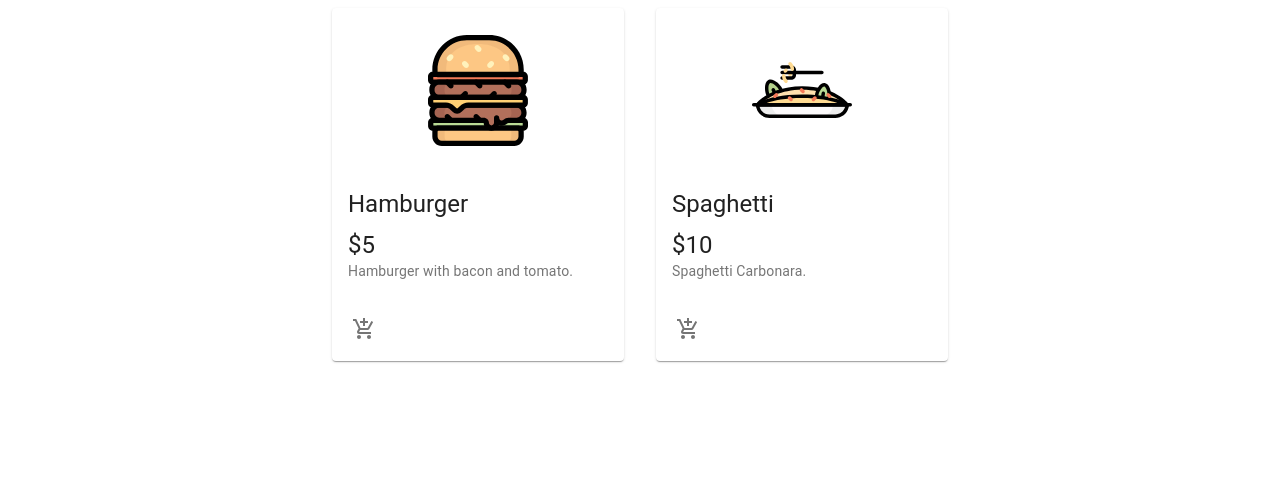
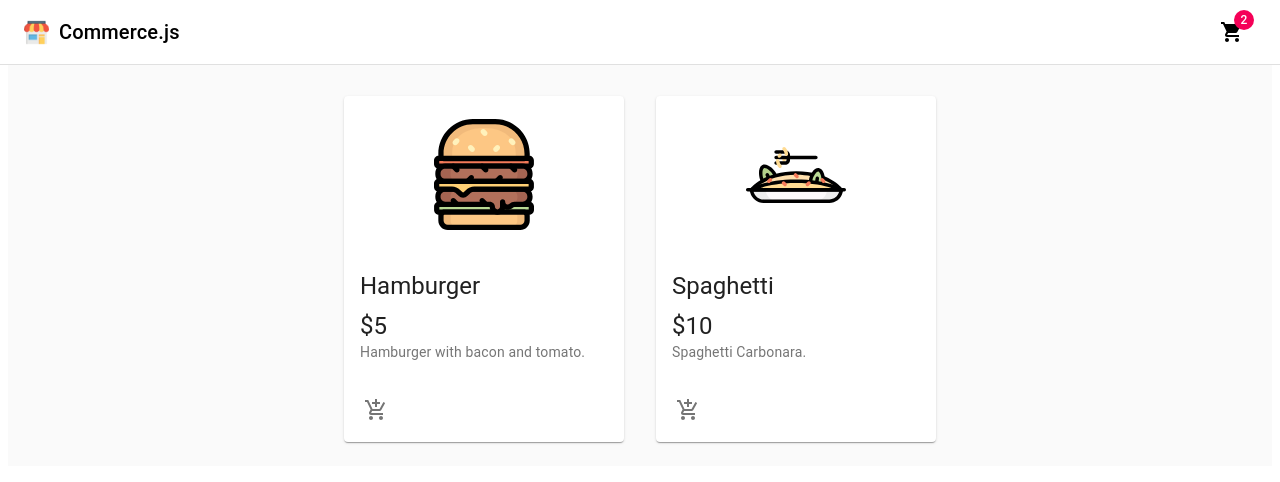
Before and after one commit to weichieh123/React-E-Commerce, a React (Create React App) app: page / in a window 1280 px wide. Shown: the top 482 px of the page. Built offline with nearby package versions, Linux system fonts and the light colour scheme.

Commit message:
新增Navbar

```diff
--- a/src/App.js
+++ b/src/App.js
@@ -1,9 +1,10 @@
 import React from 'react'
-import Products from './components/Products/Products'
+import { Products, Navbar } from './components'
 
 function App() {
     return (
         <div>
+            <Navbar />
             <Products />
         </div>
     )
--- /dev/null
+++ b/src/components/Navbar/Navbar.js
@@ -0,0 +1,31 @@
+import React from 'react'
+import { AppBar, Toolbar, IconButton, Badge, MenuItem, Menu, Typography } from '@material-ui/core'
+import { ShoppingCart } from '@material-ui/icons'
+import useStyles from './styles'
+import logo from '../../assets/shop.png'
+
+function Navbar() {
+    const classes = useStyles()
+    return (
+        <>
+            <AppBar position="fixed" className={classes.appBar} color="inherit">
+                <Toolbar>
+                    <Typography variant="h6" className={classes.title} color="inherit">
+                        <img src={logo} alt="Commerce.js" height="25px" className={classes.image} />
+                        Commerce.js
+                    </Typography>
+                    <div className={classes.grow}></div>
+                    <div className={classes.button}>
+                        <IconButton aria-label="Show cart item" color="inherit">
+                            <Badge badgeContent={2} color="secondary">
+                                <ShoppingCart />
+                            </Badge>
+                        </IconButton>
+                    </div>
+                </Toolbar>
+            </AppBar>
+        </>
+    )
+}
+
+export default Navbar
--- /dev/null
+++ b/src/components/Navbar/styles.js
@@ -0,0 +1,68 @@
+import { makeStyles, fade } from '@material-ui/core/styles';
+
+const drawerWidth = 0;
+
+export default makeStyles((theme) => ({
+  appBar: {
+    boxShadow: 'none',
+    borderBottom: '1px solid rgba(0, 0, 0, 0.12)',
+    [theme.breakpoints.up('sm')]: {
+      width: `calc(100% - ${drawerWidth}px)`,
+      marginLeft: drawerWidth,
+    },
+  },
+  title: {
+    flexGrow: 1,
+    alignItems: 'center',
+    display: 'flex',
+    textDecoration: 'none',
+  },
+  image: {
+    marginRight: '10px',
+  },
+  menuButton: {
+    marginRight: theme.spacing(2),
+    [theme.breakpoints.up('sm')]: {
+      display: 'none',
+    },
+  },
+  grow: {
+    flexGrow: 1,
+  },
+  search: {
+    position: 'relative',
+    borderRadius: theme.shape.borderRadius,
+    backgroundColor: fade(theme.palette.common.white, 0.15),
+    '&:hover': {
+      backgroundColor: fade(theme.palette.common.white, 0.25),
+    },
+    marginRight: theme.spacing(2),
+    marginLeft: 0,
+    width: '100%',
+    [theme.breakpoints.up('sm')]: {
+      width: 'auto',
+    },
+  },
+  searchIcon: {
+    padding: theme.spacing(0, 2),
+    height: '100%',
+    position: 'absolute',
+    pointerEvents: 'none',
+    display: 'flex',
+    alignItems: 'center',
+    justifyContent: 'center',
+  },
+  inputRoot: {
+    color: 'inherit',
+  },
+  inputInput: {
+    padding: theme.spacing(1, 1, 1, 0),
+    // vertical padding + font size from searchIcon
+    paddingLeft: `calc(1em + ${theme.spacing(4)}px)`,
+    transition: theme.transitions.create('width'),
+    width: '100%',
+    [theme.breakpoints.up('md')]: {
+      width: '20ch',
+    },
+  },
+}));
--- a/src/components/Products/Products.js
+++ b/src/components/Products/Products.js
@@ -1,6 +1,7 @@
 import React from 'react'
 import Grid from '@material-ui/core/Grid'
 import Product from './Product/Product'
+import useStyles from './styles'
 
 const products = [
     { id: 1, name: 'Hamburger', info: 'Hamburger with bacon and tomato.', price: '$5', image: '/static/images/Product/Food-01.svg'},
@@ -8,8 +9,11 @@ const products = [
 ]
 
 function Products() {
+    const classes = useStyles()
+
     return (
-        <main>
+        <main className={classes.content}>
+            <div className={classes.toolbar}></div>
             <Grid container justify="center" spacing={4}>
                 {products.map((product)=>(
                     <Grid item key={product.id} xs={12} sm={6} md={4} lg={3} >
--- /dev/null
+++ b/src/components/Products/styles.js
@@ -0,0 +1,13 @@
+import { makeStyles } from '@material-ui/core/styles';
+
+export default makeStyles((theme) => ({
+  toolbar: theme.mixins.toolbar,
+  content: {
+    flexGrow: 1,
+    backgroundColor: theme.palette.background.default,
+    padding: theme.spacing(3),
+  },
+  root: {
+    flexGrow: 1,
+  },
+}));
--- /dev/null
+++ b/src/components/index.js
@@ -0,0 +1,2 @@
+export { default as Navbar } from './Navbar/Navbar'
+export { default as Products } from './Products/Products'
```
Also changed, not shown: src/assets/shop.png (added).
